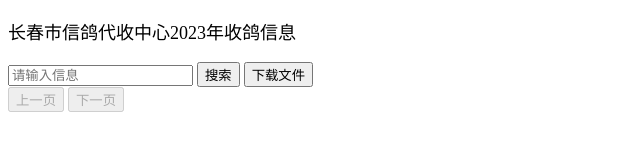
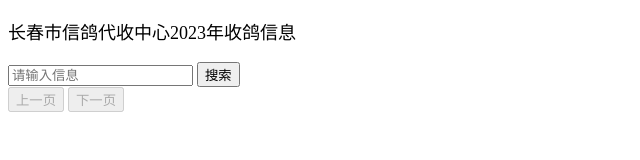
Before and after one commit to Ahamekiller/AI_Chatbot, a website: page public/2023/index.html in a window 1280 px wide. Shown: the whole page, without its empty margins (0-640 px from the left). Drawn offline with Linux system fonts and the light colour scheme; no server answers.

Commit message:
updatadata

```diff
--- a/public/2023/index.html
+++ b/public/2023/index.html
@@ -23,7 +23,6 @@
   <p style="font-size: 18px;">长春市信鸽代收中心2023年收鸽信息</p>
   <input type="text" id="search-input" placeholder="请输入信息">
   <button id="search-button">搜索</button>
-  <button id="download-excel-data"><a href="data.xlsx" download="data.xlsx" style="text-decoration: none; color: inherit;">下载文件</a></button>
   <div style="clear: both;">
     <div id="data-count"></div>
     <div id="pagination"></div>
```
Also changed, not shown: 1 other file.
